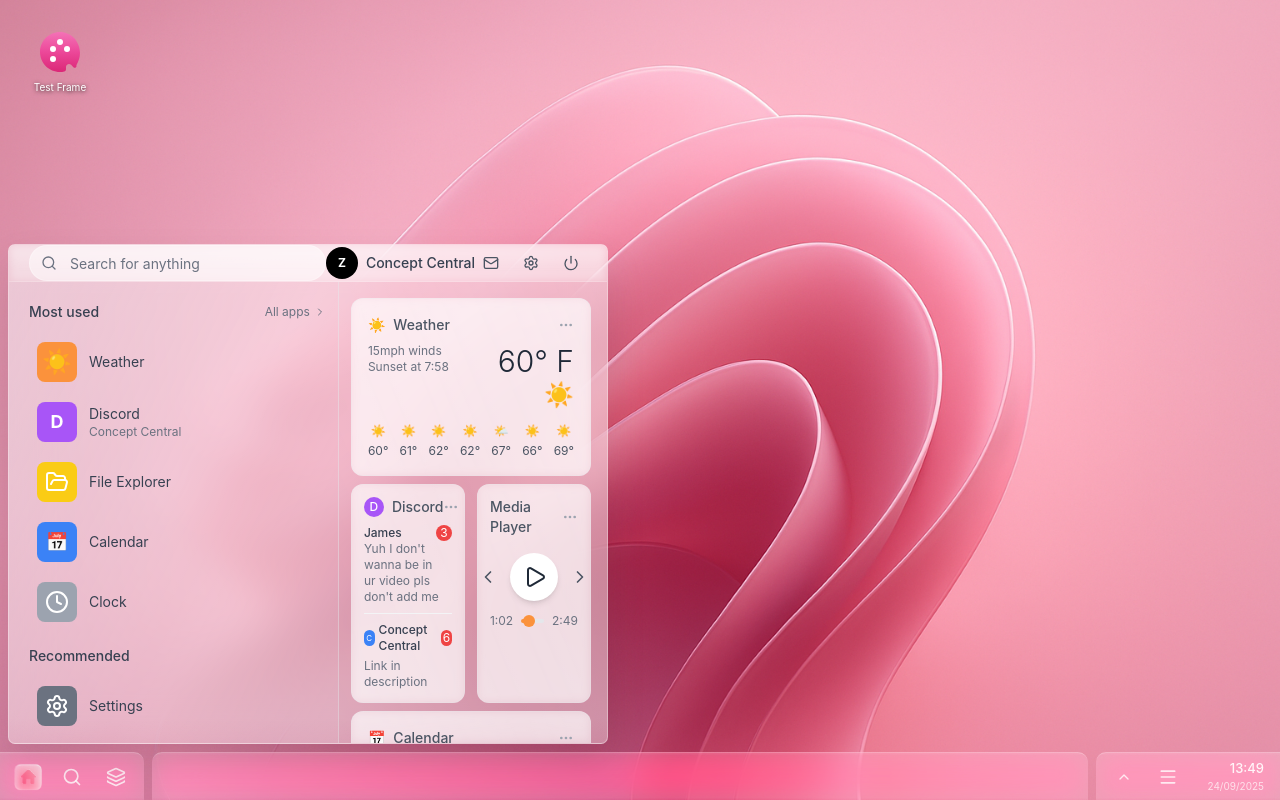
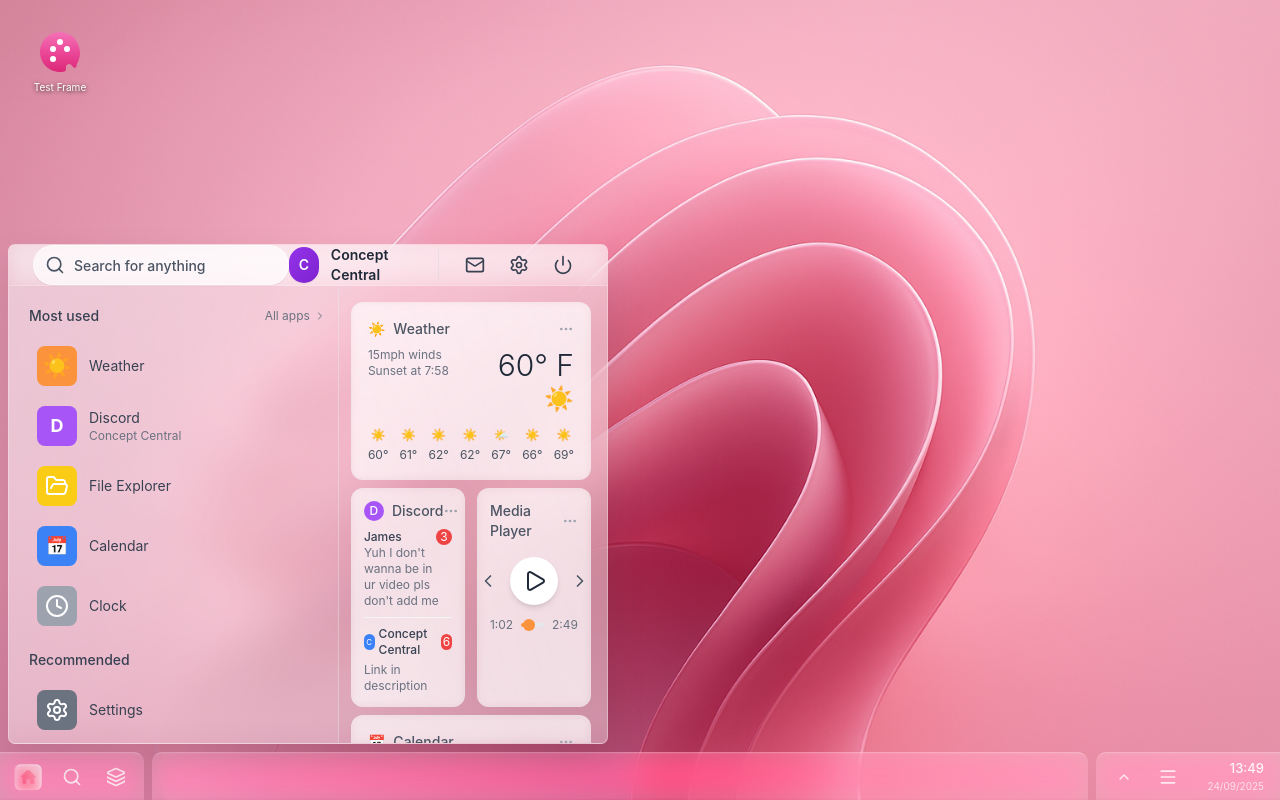
Before and after one commit to gtolontop/portfolio-desktop-style, a Next.js app: page / in a window 1280 px wide. Both pictures are taken after a click on the button 28 px from the left and 776 px from the top of the page. Built offline with nearby package versions, Linux system fonts and the light colour scheme.

Commit message:
Refactor StartMenu component for improved layout, search bar styling, and icon presentation

```diff
--- a/src/components/StartMenu.tsx
+++ b/src/components/StartMenu.tsx
@@ -67,46 +67,58 @@ export default function StartMenu({ isOpen, onClose }: StartMenuProps) {
       }}
     >
       {/* Navbar */}
-      <div className="h-14 px-5 flex items-center bg-white/10 backdrop-blur-sm border-b border-white/20">
-        {/* Search Bar */}
-        <div className="flex-1 relative max-w-xs">
-          <Search className="absolute left-3 top-1/2 -translate-y-1/2 w-4 h-4 text-gray-500" />
+      <div className="h-16 px-6 flex items-center" style={{
+        backgroundColor: 'rgba(255, 255, 255, 0.15)',
+        backdropFilter: 'blur(10px)',
+        borderBottom: '1px solid rgba(255, 255, 255, 0.2)'
+      }}>
+        {/* Left Side - Search Bar */}
+        <div className="flex-1 flex items-center">
+          <div className="relative w-64">
+            <Search className="absolute left-3 top-1/2 -translate-y-1/2 w-5 h-5 text-gray-600" />
             <input
               type="text"
               value={searchQuery}
               onChange={(e) => setSearchQuery(e.target.value)}
               placeholder="Search for anything"
-            className="w-full h-9 pl-10 pr-4 rounded-full text-sm
-                     bg-white/50
-                     border border-white/30
-                     placeholder-gray-500 text-gray-700
-                     focus:outline-none focus:bg-white/60 focus:border-white/40
-                     transition-all"
+              className="w-full h-10 pl-10 pr-4 rounded-full text-sm
+                       bg-white/70
+                       border border-white/50
+                       placeholder-gray-600 text-gray-800 font-medium
+                       focus:outline-none focus:bg-white/80 focus:border-white/60
+                       transition-all shadow-sm"
             />
           </div>
-
-        {/* Center - Profile */}
-        <div className="flex items-center gap-2 mx-auto">
-          <div className="w-8 h-8 rounded-full bg-black flex items-center justify-center">
-            <span className="text-white text-xs font-bold">Z</span>
-          </div>
-          <span className="text-sm font-medium text-gray-700">Concept Central</span>
         </div>
 
-        {/* Right Icons */}
-        <div className="flex items-center gap-2">
-          <button className="p-2 hover:bg-white/20 rounded-lg transition-colors">
-            <Mail className="w-4 h-4 text-gray-600" />
+        {/* Right Side - Profile and Icons */}
+        <div className="flex items-center gap-4">
+          {/* Profile */}
+          <div className="flex items-center gap-3">
+            <div className="w-9 h-9 rounded-full bg-gradient-to-br from-purple-600 to-purple-700 flex items-center justify-center shadow-sm">
+              <span className="text-white text-sm font-semibold">C</span>
+            </div>
+            <span className="text-sm font-semibold text-gray-800">Concept Central</span>
+          </div>
+
+          {/* Vertical Divider */}
+          <div className="h-8 w-px bg-gray-300/40"></div>
+
+          {/* Icons */}
+          <div className="flex items-center gap-1">
+            <button className="p-2.5 hover:bg-white/25 rounded-lg transition-all">
+              <Mail className="w-5 h-5 text-gray-700" />
             </button>
-          <button className="p-2 hover:bg-white/20 rounded-lg transition-colors">
-            <Settings className="w-4 h-4 text-gray-600" />
+            <button className="p-2.5 hover:bg-white/25 rounded-lg transition-all">
+              <Settings className="w-5 h-5 text-gray-700" />
             </button>
             <button
               onClick={onClose}
-            className="p-2 hover:bg-white/20 rounded-lg transition-colors"
+              className="p-2.5 hover:bg-red-500/20 rounded-lg transition-all"
             >
-            <Power className="w-4 h-4 text-gray-600" />
+              <Power className="w-5 h-5 text-gray-700" />
             </button>
+          </div>
         </div>
       </div>
 
```
Lines whose indentation alone changed are shown as unchanged.
